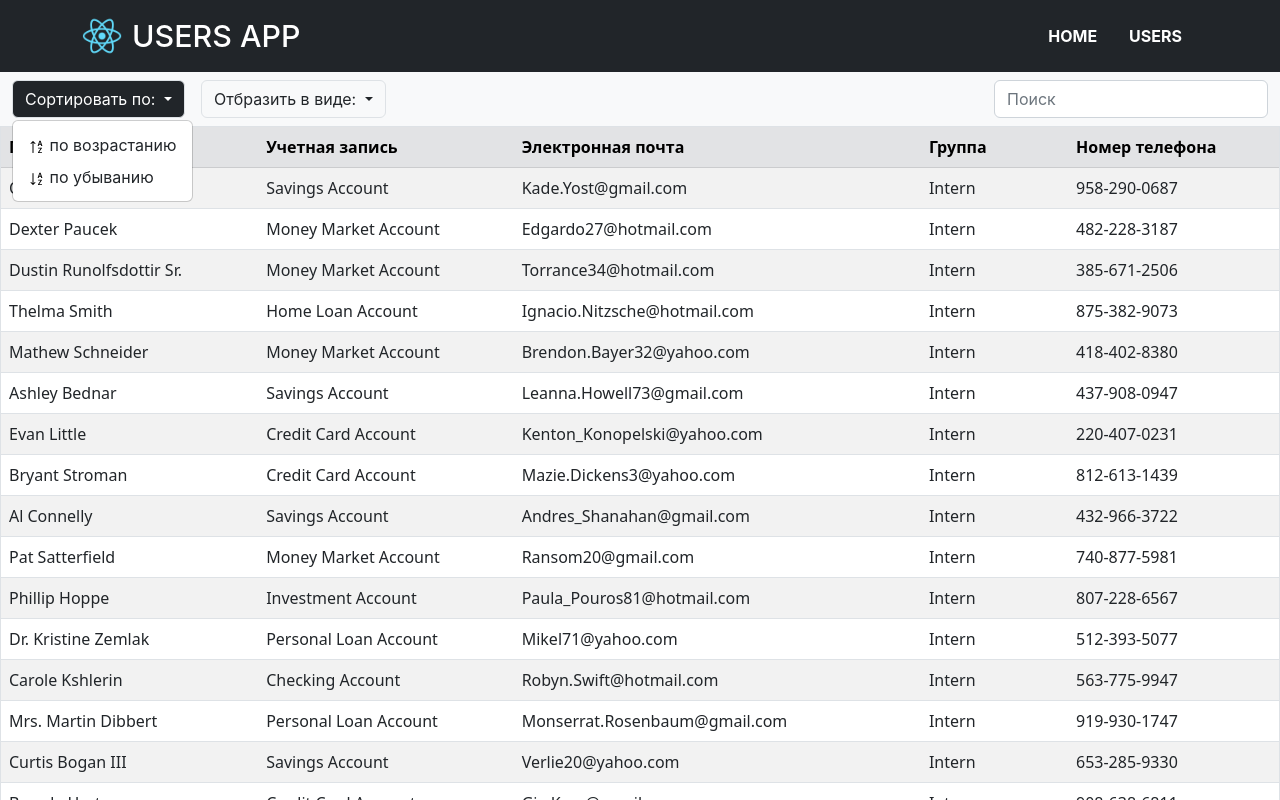
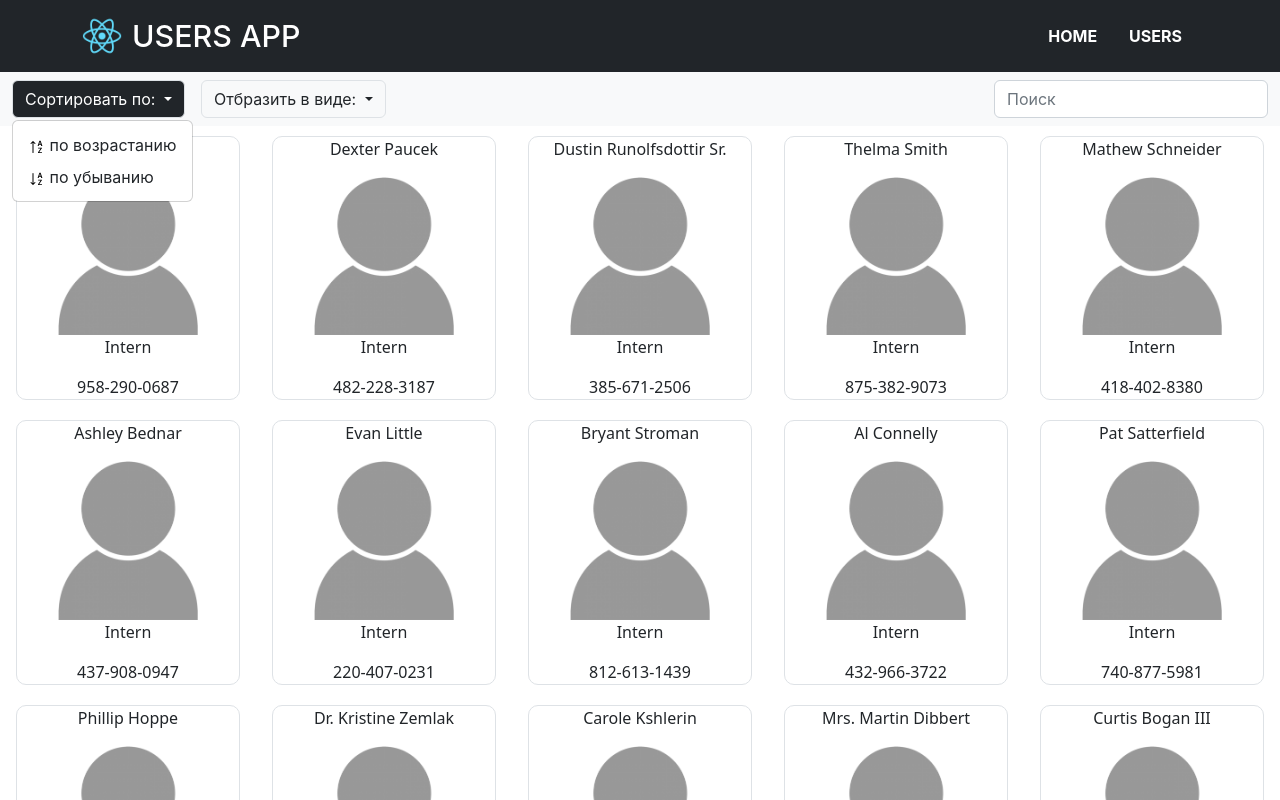
Before and after one commit to cvine21/JavaScript_Test_Task_Kaspersky_Rakhimov_Raphael, a React (Create React App) app: page /users in a window 1280 px wide. Both pictures are taken after a click on the button "Сортировать по:". Shown: the top 800 px of the page. Built offline with nearby package versions, Linux system fonts and the light colour scheme; data requests are answered from the project's data file.

Commit message:
feat: some layout addwd

```diff
--- a/src/components/Card/Card.js
+++ b/src/components/Card/Card.js
@@ -10,9 +10,7 @@ function Card({ user }) {
 			className="user-card text-center border"
 			style={{ width: "14rem" }}
 		>
-			<p>
-				<span>{fullname}</span>
-			</p>
+			<p className="bold">{fullname}</p>
 			<img width={140} src="photo.png" alt="photo" />
 			<div className="card-body">
 				<p className="card-text">{group}</p>
--- a/src/components/Card/Card.scss
+++ b/src/components/Card/Card.scss
@@ -1,12 +1,12 @@
 .user-card {
 	border-radius: 10px;
 	margin: 10px auto;
+
+	img {
+		margin: 0 auto;
+
+		.bold {
+			font-weight: bold;
+		}
+	}
 }
-
-img {
-	margin: 0 auto;
-}
-
-span {
-	font-weight: bold;
-}
--- /dev/null
+++ b/src/components/DisplayOptions.js
@@ -0,0 +1,32 @@
+function DisplayOptions() {
+	return (
+		<div className="dropdown ms-3 ">
+			<button
+				className="btn btn-outline-dark dropdown-toggle border "
+				type="button"
+				data-bs-toggle="dropdown"
+				aria-expanded="false"
+			>
+				{"Отбразить в виде: "}
+			</button>
+			<ul className="dropdown-menu ">
+				<li>
+					<a className="dropdown-item " href="#">
+						таблицы
+					</a>
+				</li>
+				<li>
+					<a className="dropdown-item " href="#">
+						карточек
+					</a>
+				</li>
+				<li>
+					<a className="dropdown-item " href="#">
+						групп
+					</a>
+				</li>
+			</ul>
+		</div>
+	);
+}
+export default DisplayOptions;
--- a/src/components/ToolBar.js
+++ b/src/components/Navbar.js
@@ -1,7 +1,8 @@
 import SearchField from "./SearchField";
-import Options from "./Options/Options";
+import SortOptions from "./SortOptions";
+import DisplayOptions from "./DisplayOptions";
 
-function ToolBar({ onUpdateSearch }) {
+function Navbar({ onUpdateSearch }) {
 	return (
 		<nav className="navbar navbar-expand-lg bg-light fixed">
 			<div className="container-fluid">
@@ -9,11 +10,14 @@ function ToolBar({ onUpdateSearch }) {
 					className="collapse navbar-collapse"
 					id="navbarSupportedContent"
 				>
-					<Options />
+					<ul className="navbar-nav me-auto mb-2 mb-lg-0 me-3">
+						<SortOptions />
+						<DisplayOptions />
+					</ul>
 					<SearchField onUpdateSearch={onUpdateSearch} />
 				</div>
 			</div>
 		</nav>
 	);
 }
-export default ToolBar;
+export default Navbar;
--- a/src/components/Options/Options.js
+++ /dev/null
@@ -1,61 +0,0 @@
-import "./Options.scss";
-
-function Options() {
-	return (
-		<ul className="navbar-nav me-auto mb-2 mb-lg-0 me-3">
-			<div className="dropdown">
-				<button
-					className="btn btn-outline-dark dropdown-toggle border"
-					type="button"
-					data-bs-toggle="dropdown"
-					aria-expanded="false"
-				>
-					{"Сортировать по: "}
-				</button>
-				<ul className="dropdown-menu">
-					<li>
-						<a className="dropdown-item" href="#">
-							<img src="sort-alpha-up.svg" alt="sort-up" /> по
-							возрастанию
-						</a>
-					</li>
-					<li>
-						<a className="dropdown-item" href="#">
-							<img src="sort-alpha-down.svg" alt="sort-down" /> по
-							убыванию
-						</a>
-					</li>
-				</ul>
-			</div>
-			<div className="dropdown ms-3 ">
-				<button
-					className="btn btn-outline-dark dropdown-toggle border "
-					type="button"
-					data-bs-toggle="dropdown"
-					aria-expanded="false"
-				>
-					{"Отбразить в виде: "}
-				</button>
-				<ul className="dropdown-menu ">
-					<li>
-						<a className="dropdown-item " href="#">
-							таблицы
-						</a>
-					</li>
-					<li>
-						<a className="dropdown-item " href="#">
-							карточек
-						</a>
-					</li>
-					<li>
-						<a className="dropdown-item " href="#">
-							групп
-						</a>
-					</li>
-				</ul>
-			</div>
-		</ul>
-	);
-}
-
-export default Options;
--- /dev/null
+++ b/src/components/SortOptions.js
@@ -0,0 +1,30 @@
+function SortOptions() {
+	return (
+		<div className="dropdown">
+			<button
+				className="btn btn-outline-dark dropdown-toggle border"
+				type="button"
+				data-bs-toggle="dropdown"
+				aria-expanded="false"
+			>
+				{"Сортировать по: "}
+			</button>
+			<ul className="dropdown-menu">
+				<li>
+					<a className="dropdown-item" href="#">
+						<img src="sort-alpha-up.svg" alt="sort-up" /> по
+						возрастанию
+					</a>
+				</li>
+				<li>
+					<a className="dropdown-item" href="#">
+						<img src="sort-alpha-down.svg" alt="sort-down" /> по
+						убыванию
+					</a>
+				</li>
+			</ul>
+		</div>
+	);
+}
+
+export default SortOptions;
--- a/src/components/UserTable/UserTable.js
+++ b/src/components/UserTable/UserTable.js
@@ -2,9 +2,8 @@ import "./UserTable.scss";
 
 function UserTable({ users }) {
 	return (
-		<div className="table-responsive border overflow">
+		<div className="table-responsive border table-wrapper show">
 			<table className="table table-striped table-hover">
-				<caption>Список пользователей</caption>
 				<thead className="table-secondary">
 					<tr>
 						<th scope="col">Полное имя</th>
@@ -16,6 +15,7 @@ function UserTable({ users }) {
 				</thead>
 				<tbody>{users}</tbody>
 			</table>
+			<caption>Список пользователей</caption>
 		</div>
 	);
 }
--- a/src/components/UserTable/UserTable.scss
+++ b/src/components/UserTable/UserTable.scss
@@ -1,20 +1,8 @@
-.overflow {
-	overflow: auto;
-	height: 100vh;
+.table-wrapper {
+	height: calc(100vh - 126px);
+
+	th {
+		position: sticky;
+		top: 0;
+	}
 }
-
-// thead {
-// 	background-color: black;
-// }
-
-th {
-	position: sticky;
-	top: 0;
-	z-index: 0;
-}
-
-tbody {
-	position: relative;
-	// top: 128;
-	z-index: -2;
-}
--- a/src/index.scss
+++ b/src/index.scss
@@ -1,3 +1,3 @@
-body {
-	overflow: hidden;
-}
+// body {
+// 	overflow: hidden;
+// }
--- a/src/pages/Users/Users.jsx
+++ b/src/pages/Users/Users.jsx
@@ -1,7 +1,7 @@
 import "./Users.scss";
 
 import UserTable from "../../components/UserTable/UserTable";
-import ToolBar from "../../components/ToolBar";
+import ToolBar from "../../components/Navbar";
 import Card from "../../components/Card/Card";
 import UserRow from "../../components/UserRow";
 import Group from "../../components/Group";
@@ -14,13 +14,16 @@ function Users({ users, onUpdateSearch }) {
 	const usersTable = users.map((user) => <UserRow user={user} />);
 	const userCards = users.map((user) => <Card user={user} />);
 
+	// const content = document.querySelector(".content");
+	// const displayOptions = content.children;
+
 	return (
-		<div className="users-page">
+		<div className="users-wrapper">
 			<ToolBar onUpdateSearch={onUpdateSearch} />
 			<div className="content">
-				<UserTable users={usersTable} />
-				{/* <div className="cards">{userCards}</div> */}
-				{/* <div className="groups">{groups}</div> */}
+				{/* <UserTable users={usersTable} /> */}
+				<div className="cards hide">{userCards}</div>
+				{/* <div className="groups hide">{groups}</div> */}
 			</div>
 		</div>
 	);
--- a/src/pages/Users/Users.scss
+++ b/src/pages/Users/Users.scss
@@ -1,4 +1,12 @@
-.users-page {
+.show {
+	display: block;
+}
+
+.hide {
+	display: none;
+}
+
+.users-wrapper {
 	margin-top: 72px;
 }
 
```
Also changed, not shown: src/components/Options/Options.scss (deleted).
